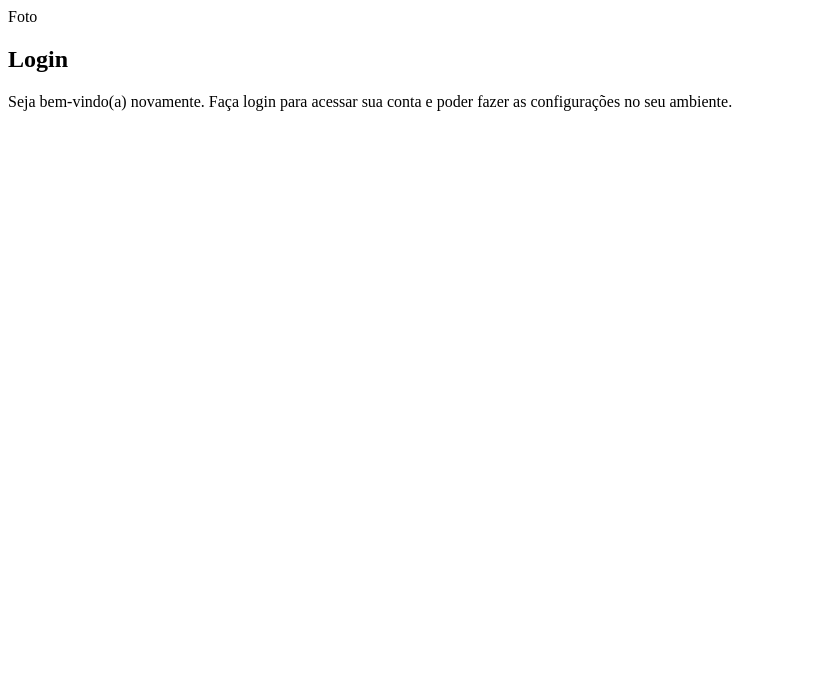
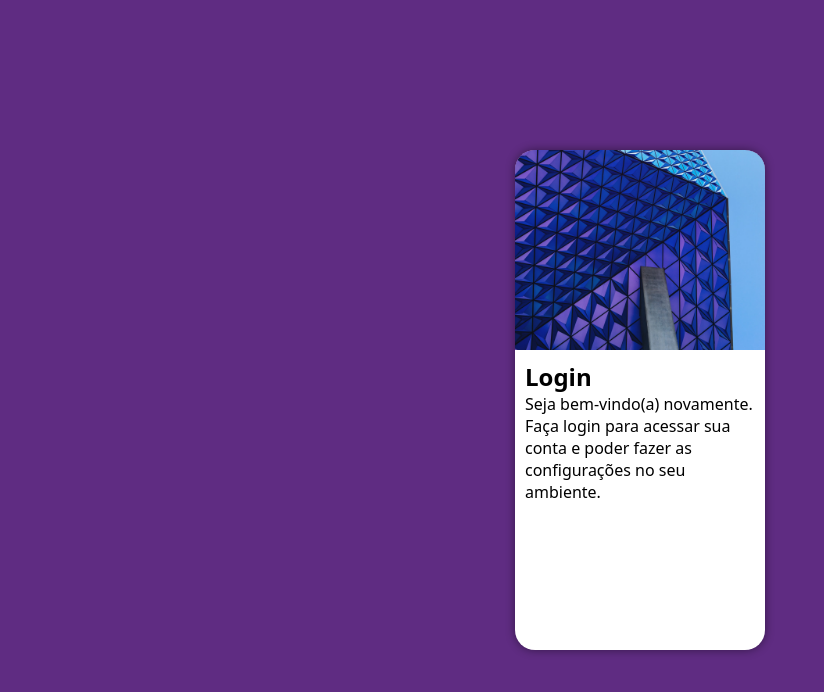
Before and after one commit to ThiagoCamponez/projeto-login, a plain HTML site: page index.html in a window 1280 px wide. Shown: the whole page, without its empty margins (0-824 px from the left). Drawn offline with Linux system fonts and the light colour scheme.

Commit message:
Atualizado o index e estilos

```diff
--- a/estilos/style.css
+++ b/estilos/style.css
@@ -5,3 +5,47 @@
         Verde: #49a09d
         Lilás: #5f2c82
 */
+
+* {
+        font-family: system-ui, -apple-system, BlinkMacSystemFont, 'Segoe UI', Roboto, Oxygen, Ubuntu, Cantarell, 'Open Sans', 'Helvetica Neue', sans-serif;
+        padding: 0px;
+        margin: 0px;
+        box-sizing: border-box;
+}
+
+body, html {
+        background-color: #5f2c82;
+        height: 100vh;
+        width: 100vw;
+}
+
+main {
+        position:relative;
+        height: 100vh;
+        width: 100vw;
+}
+
+section#login {
+        position: absolute;
+        top: 50%;
+        left: 50%;
+        transform: translate(-50%, -50%);
+        background-color: white;
+        width: 250px;
+        height: 500px;
+        border-radius: 20px;
+        overflow: hidden;
+        box-shadow: 0px 0px 10px rgba(0, 0, 0, 0.450);
+}
+
+section#login > div#imagem {
+        background: #5f2c82 url(../imagens/metal.jpg);
+        background-size: cover;
+        background-position: left bottom;
+        height: 200px;
+}
+
+section#login > div#formulario {
+        display: block;
+        padding: 10px;
+}
--- a/index.html
+++ b/index.html
@@ -10,7 +10,6 @@
     <main>
         <section id="login">
             <div id="imagem">
-                Foto
             </div>
             <div id="formulario">
                 <h1>Login</h1>
```
